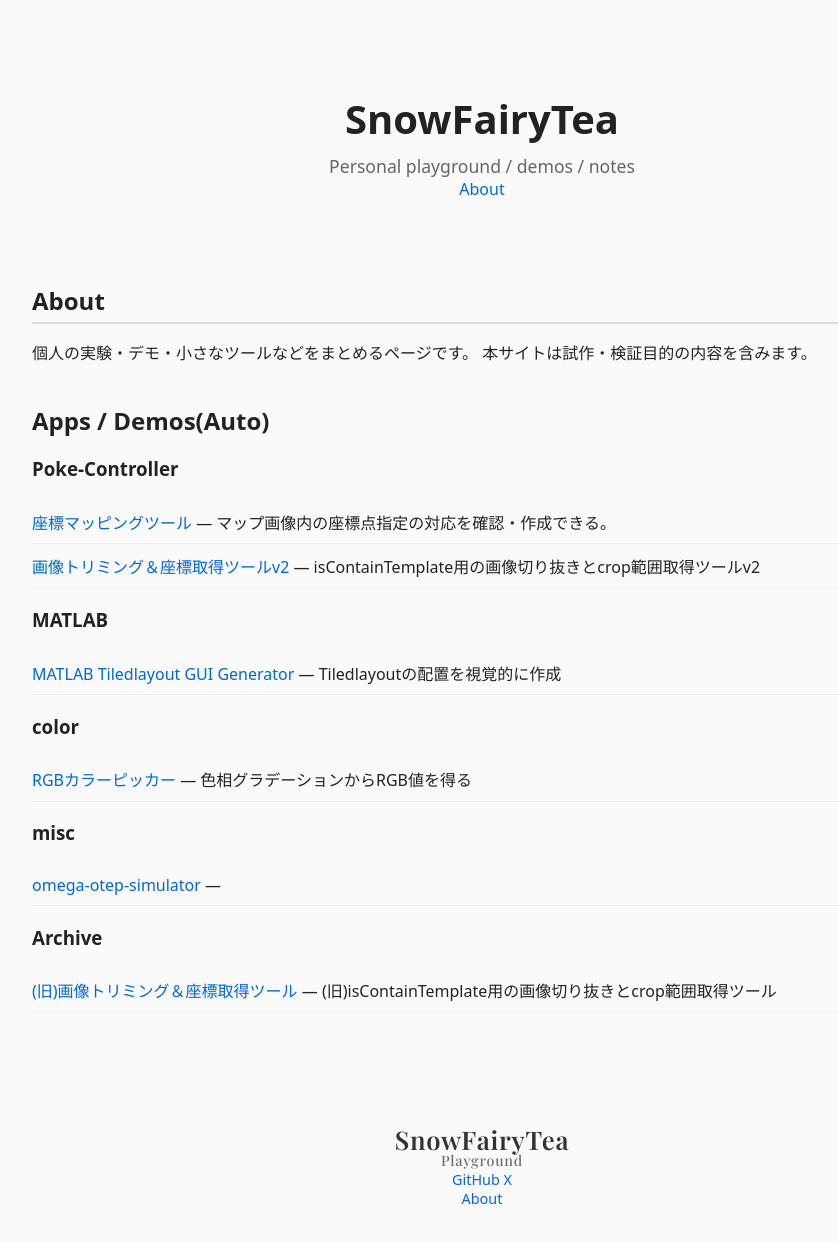
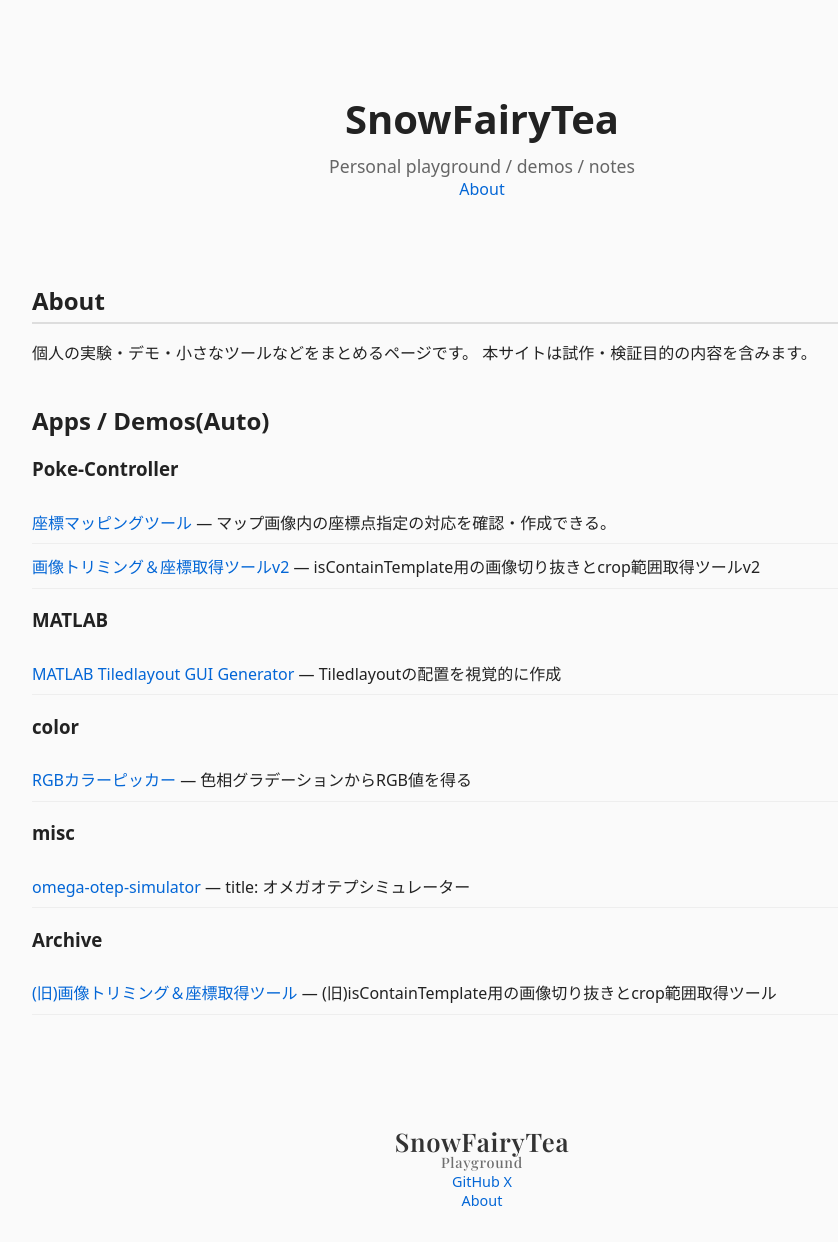
Before and after one commit to SnowFairyTea/playground, a Jekyll site: the page built from index.html, in a window 1280 px wide. Shown: the whole page, without its empty margins (158-996 px from the left). Built offline with Jekyll 4.4.1, drawn with Linux system fonts in a browser that asks for light colours.

Commit message:
Auto-update app list

```diff
--- a/index.html
+++ b/index.html
@@ -32,7 +32,7 @@ layout: home
   </ul>
   <h3>misc</h3>
   <ul class="apps-list">
-    <li><a href="./apps/omega-otep-simulator/">omega-otep-simulator</a> — </li>
+    <li><a href="./apps/omega-otep-simulator/">omega-otep-simulator</a> — title: オメガオテプシミュレーター</li>
   </ul>
   <h3>Archive</h3>
   <ul class="apps-list">
```
